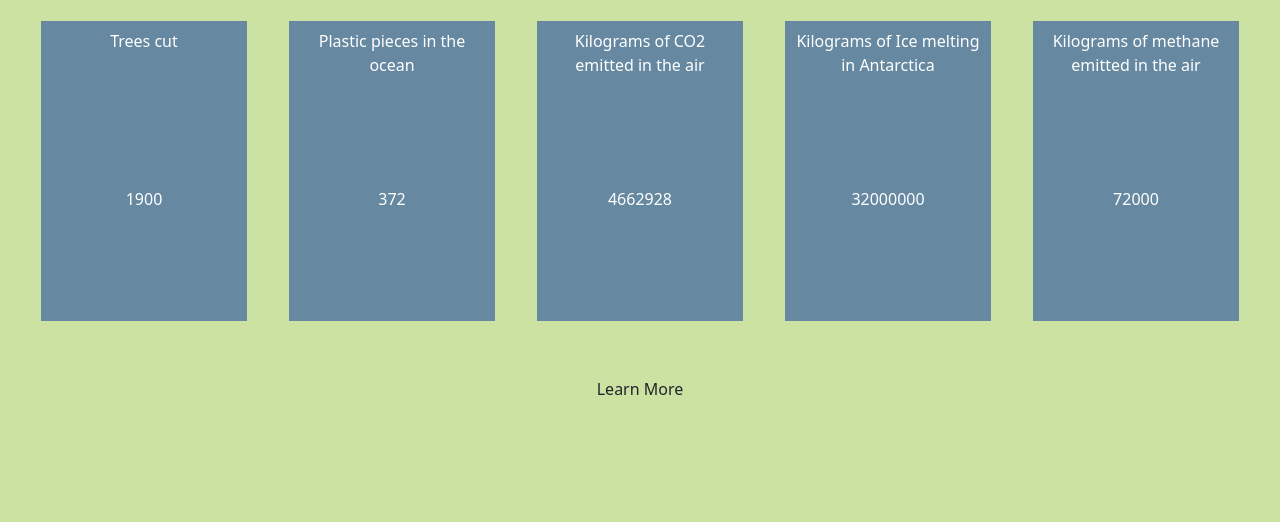
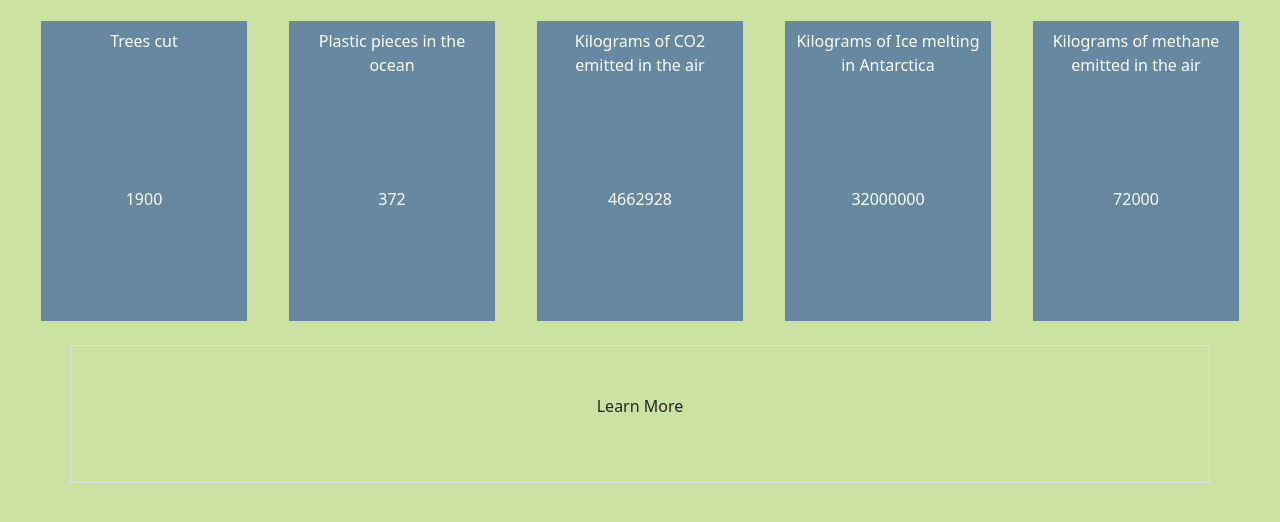
Before and after one commit to BojoZahariev/RightNow-b, a plain HTML site: page index.html in a window 1280 px wide. Shown: the part 198-720 px from the top of the page. Drawn offline with nearby package versions, Linux system fonts and the light colour scheme.

Commit message:
learn more

```diff
--- a/index.html
+++ b/index.html
@@ -48,7 +48,7 @@
         </div>
       </div>
 
-      <div class="container p-5 subPar">
+      <div class="container p-5 my-3 border subPar">
         <p>Learn More</p>
       </div>
     </div>
```
